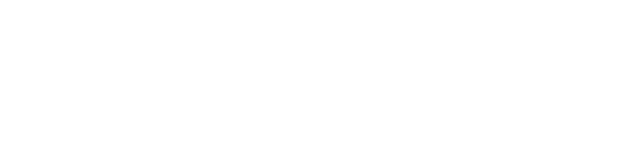
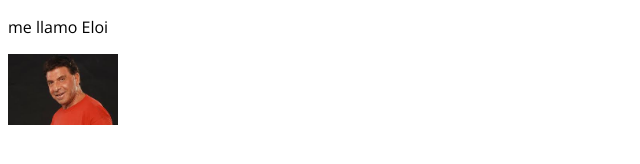
Before and after one commit to eurdanga/EXAMEN-ELOI, a plain HTML site: page index.html in a window 1280 px wide. Shown: the whole page, without its empty margins (0-640 px from the left). Drawn offline with nearby package versions, Linux system fonts and the light colour scheme; files that its build step writes are made by us from their sources.

Commit message:
He preparado un archivo sass y una carpeta de img

```diff
--- /dev/null
+++ b/css/style.css
@@ -0,0 +1,4 @@
+p {
+
+	font-family: 'Open Sans', sans-serif;
+}
--- a/index.html
+++ b/index.html
@@ -9,15 +9,14 @@
 		  <link href='http://fonts.googleapis.com/css?family=Open+Sans+Condensed:300,300italic,700' rel='stylesheet' type='text/css'>
 		  <link rel="stylesheet" href="css/style.css" type="text/css"/>
 
-
-  		<link rel="stylesheet" href="css/style.css" type="text/css"/>
 	</head>
 
 
 	<body>
 
+			<p> me llamo Eloi </p>
 
-
+			<img src="img/imgres.jpg" style="width:110px; padding-right:20px;">
 
 	</body>
 
--- /dev/null
+++ b/scss/style.scss.css
@@ -0,0 +1,4 @@
+p {
+
+	font-family: 'Open Sans', sans-serif;
+}
```
Also changed, not shown: img/imgres.jpg (added), style.css (deleted).
